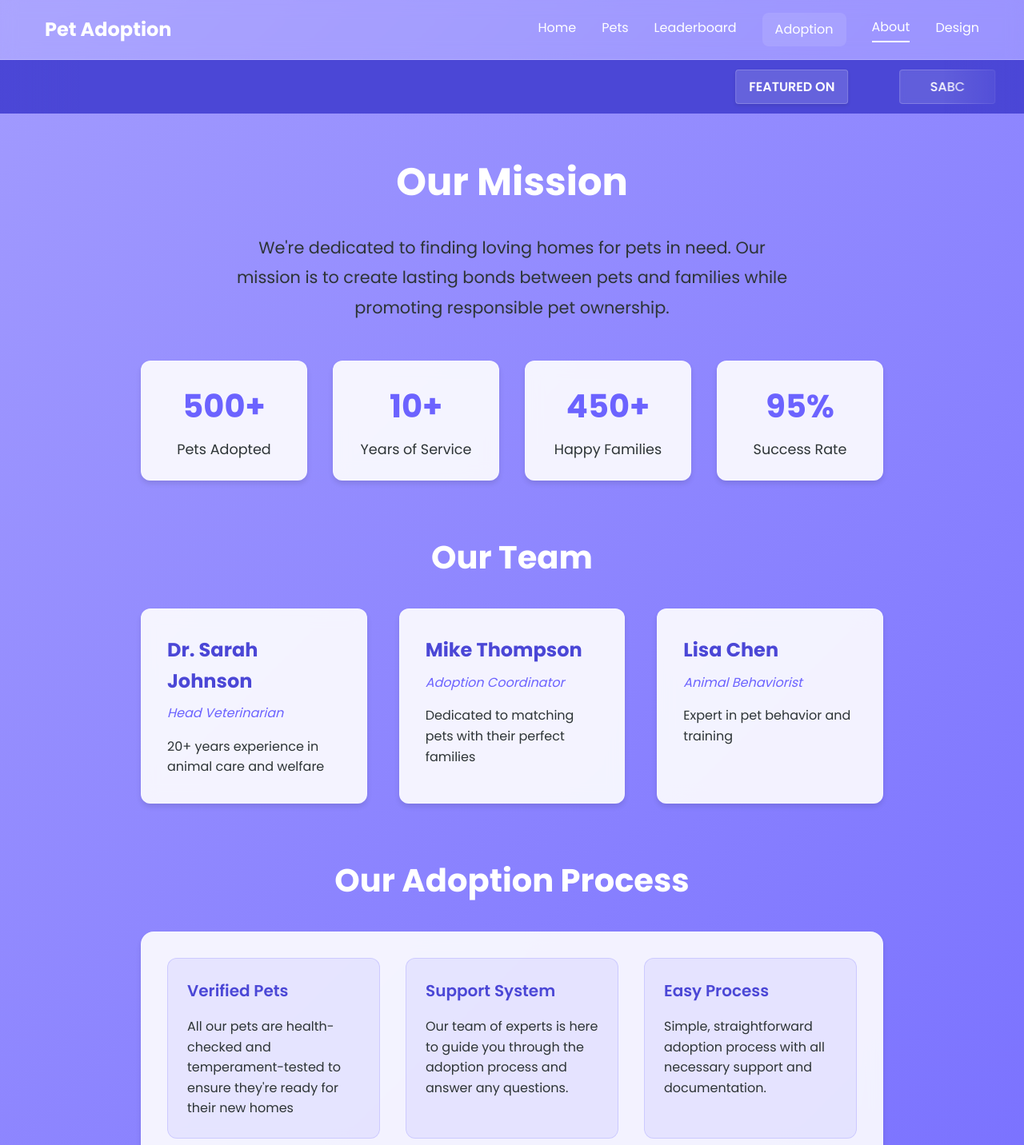
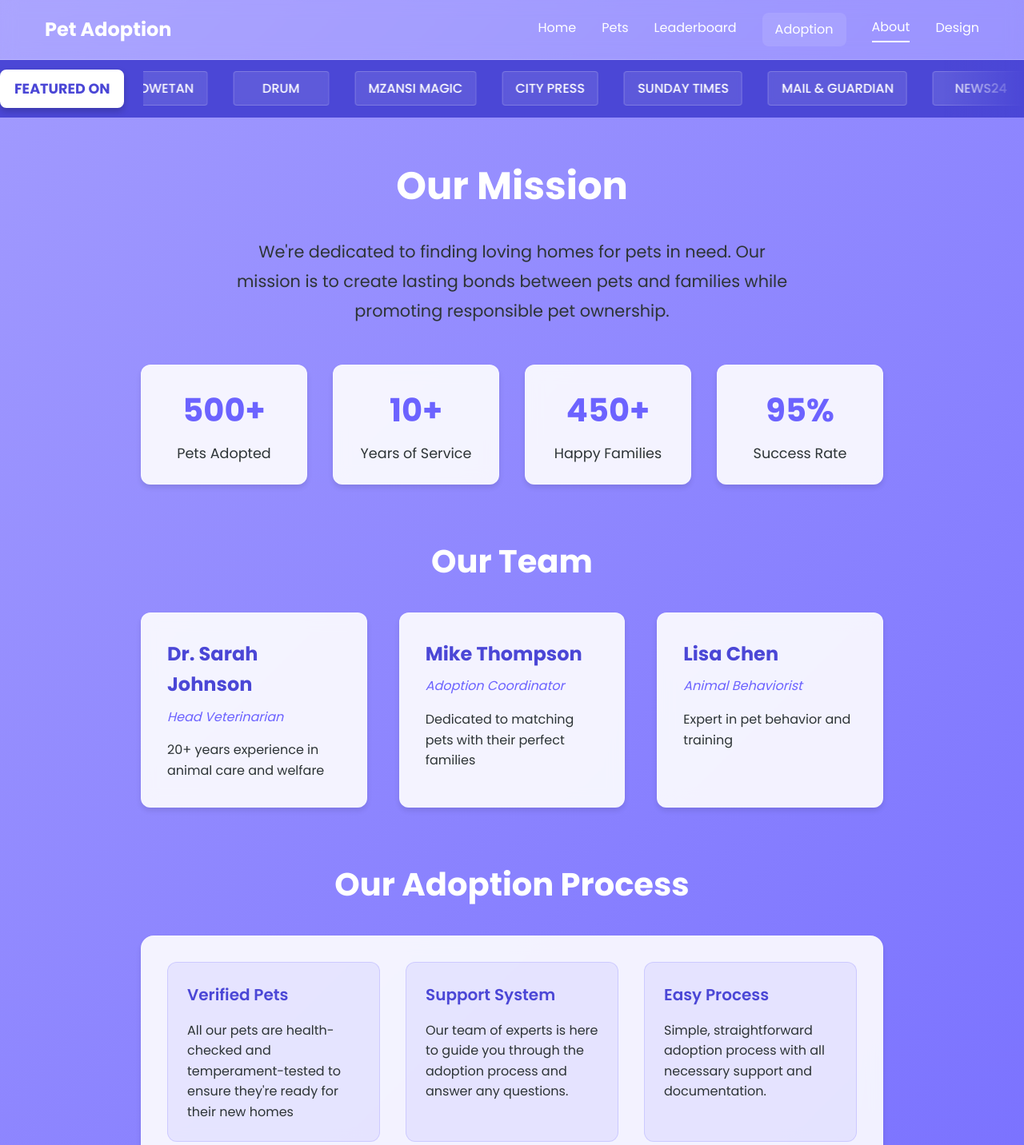
Before and after one commit to Wits-Digital-Arts-Interactive-Media/DIGA4015_2549471_Makhado_khashane_INTERACTIVE-MEDIA-EXAM, a React (Create React App) app in the folder pet-adoption-app/: page /about in a window 1280 px wide. Shown: the top 1432 px of the page at 80% size. Built offline with nearby package versions, Linux system fonts and the light colour scheme; no server answers.

Commit message:
fixed the ticker

```diff
--- a/pet-adoption-app/src/components/NewsTicker.js
+++ b/pet-adoption-app/src/components/NewsTicker.js
@@ -2,21 +2,9 @@ import React from 'react';
 
 const NewsTicker = () => {
   const newsOutlets = [
-    'SABC',
-    'DAILY SUN',
-    'THE SOWETAN',
-    'DRUM',
-    'MZANSI MAGIC',
-    'CITY PRESS',
-    'SUNDAY TIMES',
-    'MAIL & GUARDIAN',
-    'NEWS24',
-    'ETV',
-    'CHANNEL O',
-    'KAYA FM',
-    'METRO FM',
-    'YOU MAGAZINE',
-    'TRUE LOVE'
+    'SABC', 'DAILY SUN', 'THE SOWETAN', 'DRUM', 'MZANSI MAGIC',
+    'CITY PRESS', 'SUNDAY TIMES', 'MAIL & GUARDIAN', 'NEWS24',
+    'ETV', 'CHANNEL O', 'KAYA FM', 'METRO FM', 'YOU MAGAZINE', 'TRUE LOVE'
   ];
 
   return (
@@ -25,34 +13,43 @@ const NewsTicker = () => {
       color: 'white',
       padding: '0.75rem 0',
       overflow: 'hidden',
+      position: 'relative',
+      display: 'flex',
+      alignItems: 'center'
+    }}>
+
+      {/* FEATURED ON label */}
+      <div style={{
+        flex: '0 0 auto',
+        fontWeight: '900',
+        marginRight: '1.5rem',
+        fontSize: '1.1rem',
+        padding: '0.5rem 1rem',
+        backgroundColor: 'white',
+        color: '#4b47d6',
+        borderRadius: '0.5rem',
+        border: '2px solid white',
+        boxShadow: '0 4px 8px rgba(0, 0, 0, 0.2)',
+        zIndex: 2
+      }}>
+        FEATURED ON
+      </div>
+
+      {/* Scrolling ticker */}
+      <div style={{
+        flex: '1',
+        overflow: 'hidden',
         position: 'relative'
       }}>
         <div style={{
           display: 'flex',
-        alignItems: 'center',
-        gap: '2rem',
-        animation: 'ticker 8s linear infinite', // Reduced from 10s to 8s
-        whiteSpace: 'nowrap'
+          width: 'max-content',
+          animation: 'scroll-left 30s linear infinite',
         }}>
-        <div style={{
-          display: 'flex',
-          alignItems: 'center',
-          gap: '2rem',
-          paddingLeft: '100%'
-        }}>
-          <span style={{
-            fontWeight: '600',
-            marginRight: '2rem',
-            backgroundColor: 'rgba(255, 255, 255, 0.15)',
-            padding: '0.5rem 1rem',
-            borderRadius: '0.25rem',
-            border: '1px solid rgba(255, 255, 255, 0.2)',
-            boxShadow: '0 2px 4px rgba(0, 0, 0, 0.1)'
-          }}>
-            FEATURED ON
-          </span>
           {[...newsOutlets, ...newsOutlets].map((outlet, index) => (
             <span key={index} style={{
+              display: 'inline-block',
+              marginRight: '2rem',
               backgroundColor: 'rgba(255, 255, 255, 0.1)',
               padding: '0.5rem 1rem',
               borderRadius: '0.25rem',
@@ -63,7 +60,7 @@ const NewsTicker = () => {
               textAlign: 'center',
               animation: `pulse 2s ease-in-out infinite ${index * 0.1}s`,
               transition: 'transform 0.2s ease',
-              cursor: 'pointer'
+              cursor: 'pointer',
             }}
               onMouseEnter={e => {
                 e.currentTarget.style.transform = 'translateY(-2px)';
@@ -78,6 +75,8 @@ const NewsTicker = () => {
           ))}
         </div>
       </div>
+
+      {/* Fades */}
       <div style={{
         position: 'absolute',
         top: 0,
@@ -96,12 +95,19 @@ const NewsTicker = () => {
         background: 'linear-gradient(to left, #4b47d6, transparent)',
         zIndex: 1
       }} />
+
+      {/* Keyframes */}
       <style>
         {`
-          @keyframes ticker {
-            0% { transform: translateX(0); }
-            100% { transform: translateX(-50%); }
+          @keyframes scroll-left {
+            0% {
+              transform: translateX(0%);
             }
+            100% {
+              transform: translateX(-50%);
+            }
+          }
+
           @keyframes pulse {
             0% { background-color: rgba(255, 255, 255, 0.1); }
             50% { background-color: rgba(255, 255, 255, 0.15); }
--- a/pet-adoption-app/src/pages/About.js
+++ b/pet-adoption-app/src/pages/About.js
@@ -1,5 +1,30 @@
-import React from 'react';
+import React, { useEffect, useState } from 'react';
 import { Link } from 'react-router-dom';
+
+const Counter = ({ target, duration, suffix = '' }) => {
+  const [count, setCount] = useState(0);
+
+  useEffect(() => {
+    let start = 0;
+    const end = parseInt(target);
+    const incrementTime = Math.floor(duration / end);
+
+    const timer = setInterval(() => {
+      start += 1;
+      setCount(start);
+      if (start === end) clearInterval(timer);
+    }, incrementTime);
+
+    return () => clearInterval(timer);
+  }, [target, duration]);
+
+  return (
+    <span>
+      {count}
+      {suffix}
+    </span>
+  );
+};
 
 const About = () => {
   return (
@@ -11,10 +36,10 @@ const About = () => {
 
       <div style={{ display: 'flex', justifyContent: 'space-around', marginBottom: '4rem', flexWrap: 'wrap', gap: '2rem' }}>
         {[
-          { label: '500+', description: 'Pets Adopted' },
-          { label: '10+', description: 'Years of Service' },
-          { label: '450+', description: 'Happy Families' },
-          { label: '95%', description: 'Success Rate' }
+          { number: 500, suffix: '+', description: 'Pets Adopted' },
+          { number: 10, suffix: '+', description: 'Years of Service' },
+          { number: 450, suffix: '+', description: 'Happy Families' },
+          { number: 95, suffix: '%', description: 'Success Rate' }
         ].map((item, idx) => (
           <div key={idx} style={{
             textAlign: 'center',
@@ -26,7 +51,9 @@ const About = () => {
             backdropFilter: 'blur(10px)',
             border: '1px solid rgba(255, 255, 255, 0.2)'
           }}>
-            <div style={{ fontSize: '2.5rem', fontWeight: '700', color: '#6c63ff', marginBottom: '0.5rem' }}>{item.label}</div>
+            <div style={{ fontSize: '2.5rem', fontWeight: '700', color: '#6c63ff', marginBottom: '0.5rem' }}>
+              <Counter target={item.number} duration={1500} suffix={item.suffix} />
+            </div>
             <div style={{ fontSize: '1.1rem', color: '#2d3436' }}>{item.description}</div>
           </div>
         ))}
@@ -34,7 +61,24 @@ const About = () => {
 
       <h2 style={{ fontSize: '2.5rem', color: 'white', marginBottom: '2rem', textAlign: 'center' }}>Our Team</h2>
       <div style={{ display: 'grid', gridTemplateColumns: 'repeat(auto-fit, minmax(280px, 1fr))', gap: '2.5rem', marginBottom: '4rem' }}>
-        <div style={{
+        {[
+          {
+            name: 'Dr. Sarah Johnson',
+            role: 'Head Veterinarian',
+            info: '20+ years experience in animal care and welfare'
+          },
+          {
+            name: 'Mike Thompson',
+            role: 'Adoption Coordinator',
+            info: 'Dedicated to matching pets with their perfect families'
+          },
+          {
+            name: 'Lisa Chen',
+            role: 'Animal Behaviorist',
+            info: 'Expert in pet behavior and training'
+          }
+        ].map((member, index) => (
+          <div key={index} style={{
             backgroundColor: 'rgba(255, 255, 255, 0.9)',
             padding: '2rem',
             borderRadius: '0.75rem',
@@ -42,34 +86,11 @@ const About = () => {
             backdropFilter: 'blur(10px)',
             border: '1px solid rgba(255, 255, 255, 0.2)'
           }}>
-          <h3 style={{ fontWeight: '700', fontSize: '1.5rem', marginBottom: '0.5rem', color: '#4b47d6' }}>Dr. Sarah Johnson</h3>
-          <p style={{ fontStyle: 'italic', marginBottom: '1rem', color: '#6c63ff' }}>Head Veterinarian</p>
-          <p style={{ color: '#2d3436' }}>20+ years experience in animal care and welfare</p>
+            <h3 style={{ fontWeight: '700', fontSize: '1.5rem', marginBottom: '0.5rem', color: '#4b47d6' }}>{member.name}</h3>
+            <p style={{ fontStyle: 'italic', marginBottom: '1rem', color: '#6c63ff' }}>{member.role}</p>
+            <p style={{ color: '#2d3436' }}>{member.info}</p>
           </div>
-        <div style={{
-          backgroundColor: 'rgba(255, 255, 255, 0.9)',
-          padding: '2rem',
-          borderRadius: '0.75rem',
-          boxShadow: '0 4px 6px rgba(0, 0, 0, 0.1)',
-          backdropFilter: 'blur(10px)',
-          border: '1px solid rgba(255, 255, 255, 0.2)'
-        }}>
-          <h3 style={{ fontWeight: '700', fontSize: '1.5rem', marginBottom: '0.5rem', color: '#4b47d6' }}>Mike Thompson</h3>
-          <p style={{ fontStyle: 'italic', marginBottom: '1rem', color: '#6c63ff' }}>Adoption Coordinator</p>
-          <p style={{ color: '#2d3436' }}>Dedicated to matching pets with their perfect families</p>
-        </div>
-        <div style={{
-          backgroundColor: 'rgba(255, 255, 255, 0.9)',
-          padding: '2rem',
-          borderRadius: '0.75rem',
-          boxShadow: '0 4px 6px rgba(0, 0, 0, 0.1)',
-          backdropFilter: 'blur(10px)',
-          border: '1px solid rgba(255, 255, 255, 0.2)'
-        }}>
-          <h3 style={{ fontWeight: '700', fontSize: '1.5rem', marginBottom: '0.5rem', color: '#4b47d6' }}>Lisa Chen</h3>
-          <p style={{ fontStyle: 'italic', marginBottom: '1rem', color: '#6c63ff' }}>Animal Behaviorist</p>
-          <p style={{ color: '#2d3436' }}>Expert in pet behavior and training</p>
-        </div>
+        ))}
       </div>
 
       <h2 style={{ fontSize: '2.5rem', color: 'white', marginBottom: '2rem', textAlign: 'center' }}>Our Adoption Process</h2>
```
Lines whose indentation alone changed are shown as unchanged.
